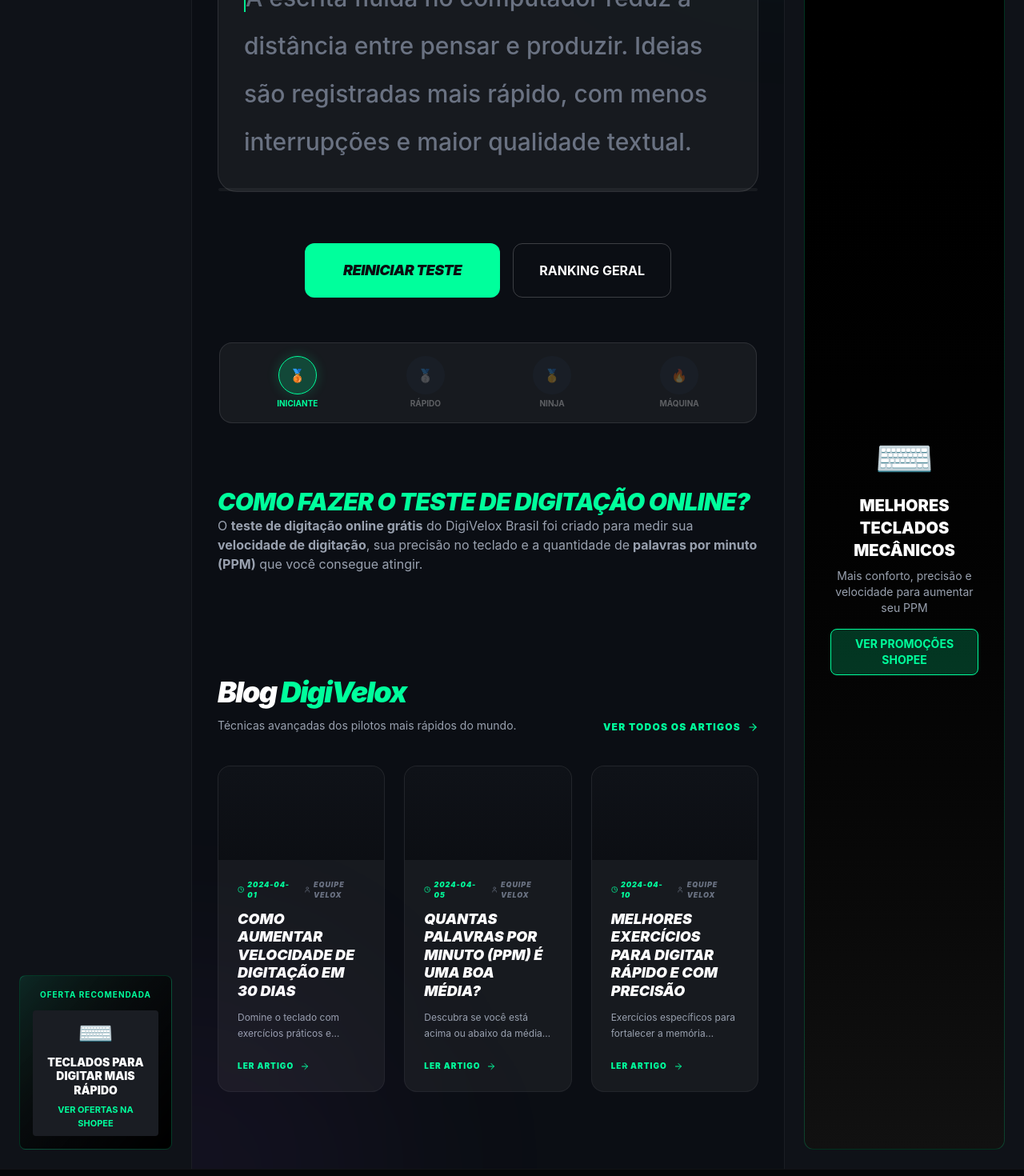
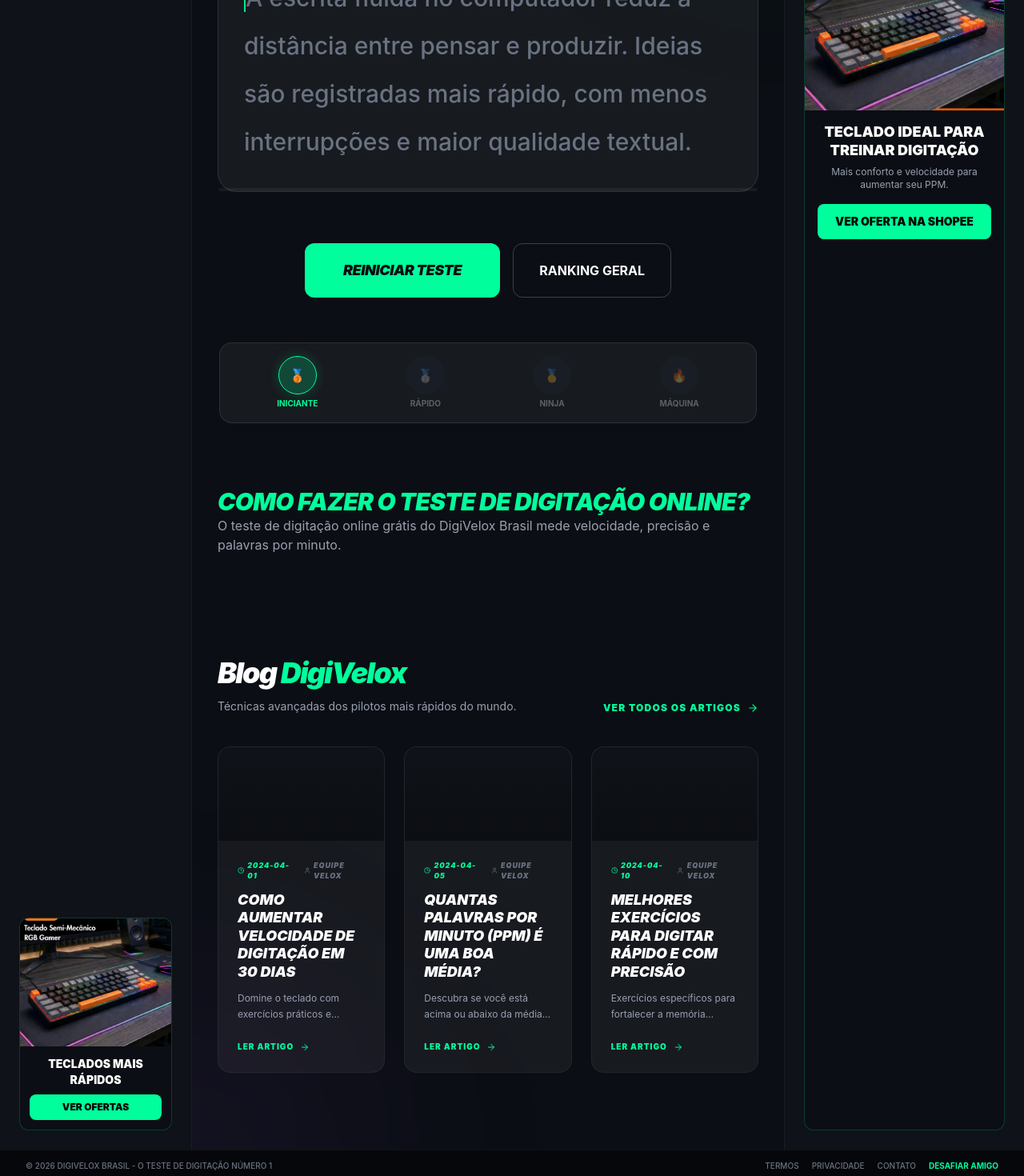
Before and after one commit to 14evertonalbertocorrea-coder/digivelox-brasil, a React (Vite) app: page / in a window 1280 px wide. Shown: the part 380-1850 px from the top of the page at 80% size. Built offline with nearby package versions, Linux system fonts and the light colour scheme.

Commit message:
Update HomePage.tsx

```diff
--- a/src/HomePage.tsx
+++ b/src/HomePage.tsx
@@ -78,13 +78,18 @@ export const HomePage: React.FC<{ user: User | null }> = ({ user }) => {
           </div>
         </div>
 
-        <div className="mt-auto p-4 bg-gradient-to-br from-brand-neon/10 to-black border border-brand-neon/20 rounded-lg text-center hover:border-brand-neon/40 transition-all">
-          <span className="text-[10px] text-brand-neon uppercase block mb-3 font-bold tracking-widest">Oferta Recomendada</span>
+        <div className="mt-auto overflow-hidden border border-brand-neon/20 rounded-xl bg-[#0b0e14] hover:border-brand-neon/50 transition-all">
           <a href="https://s.shopee.com.br/5Aouf22y52" target="_blank" rel="noopener noreferrer" className="block">
-            <div className="w-full aspect-square bg-[#1A1D23] rounded flex flex-col items-center justify-center text-center px-3 hover:scale-105 transition-transform">
-              <span className="text-4xl mb-2">⌨️</span>
-              <span className="text-sm font-black text-white leading-tight">TECLADOS PARA DIGITAR MAIS RÁPIDO</span>
-              <span className="text-[11px] text-brand-neon mt-2 font-bold">VER OFERTAS NA SHOPEE</span>
+            <img
+              src="/teclado-banner.webp"
+              alt="Teclado mecânico gamer"
+              className="w-full h-[160px] object-cover"
+            />
+            <div className="p-3 text-center">
+              <h3 className="text-sm font-black text-white mb-2">TECLADOS MAIS RÁPIDOS</h3>
+              <div className="bg-brand-neon text-black rounded-lg px-3 py-2 font-black text-xs">
+                VER OFERTAS
+              </div>
             </div>
           </a>
         </div>
@@ -100,9 +105,7 @@ export const HomePage: React.FC<{ user: User | null }> = ({ user }) => {
           <section className="prose prose-invert max-w-none">
             <h2 className="text-3xl font-black italic uppercase tracking-tight text-brand-neon">Como fazer o Teste de Digitação Online?</h2>
             <p className="text-gray-400">
-              O <strong>teste de digitação online grátis</strong> do DigiVelox Brasil foi criado para medir sua
-              <strong> velocidade de digitação</strong>, sua precisão no teclado e a quantidade de
-              <strong> palavras por minuto (PPM)</strong> que você consegue atingir.
+              O teste de digitação online grátis do DigiVelox Brasil mede velocidade, precisão e palavras por minuto.
             </p>
           </section>
 
@@ -121,16 +124,31 @@ export const HomePage: React.FC<{ user: User | null }> = ({ user }) => {
           </a>
         </div>
 
-        <div className="flex-1 flex flex-col items-center justify-center border border-brand-neon/20 rounded-xl p-4 bg-gradient-to-b from-black to-[#111] hover:border-brand-neon/50 transition-all">
-          <span className="text-brand-neon text-[10px] uppercase font-bold mb-4 tracking-[0.2em]">RECOMENDADO PARA ALTO PPM</span>
-          <a href="https://s.shopee.com.br/5Aouf22y52" target="_blank" rel="noopener noreferrer" className="w-full h-full">
-            <div className="w-full h-full rounded flex flex-col items-center justify-center text-center p-4 hover:scale-[1.02] transition-transform">
-              <span className="text-6xl mb-4">⌨️</span>
-              <span className="text-xl text-white font-black mb-2">MELHORES TECLADOS MECÂNICOS</span>
-              <span className="text-sm text-gray-400 mb-4">Mais conforto, precisão e velocidade para aumentar seu PPM</span>
-              <span className="px-4 py-2 bg-brand-neon/20 border border-brand-neon text-brand-neon rounded-lg font-bold text-sm">
-                VER PROMOÇÕES SHOPEE
-              </span>
+        <div className="flex-1 overflow-hidden border border-brand-neon/20 rounded-xl bg-[#0b0e14] hover:border-brand-neon/50 transition-all">
+          <a
+            href="https://s.shopee.com.br/5Aouf22y52"
+            target="_blank"
+            rel="noopener noreferrer"
+            className="block h-full"
+          >
+            <img
+              src="/teclado-banner.webp"
+              alt="Teclado gamer para digitação rápida"
+              className="w-full h-[220px] object-cover"
+            />
+
+            <div className="p-4 text-center">
+              <h3 className="text-lg font-black text-white leading-tight mb-2">
+                TECLADO IDEAL PARA TREINAR DIGITAÇÃO
+              </h3>
+
+              <p className="text-xs text-gray-400 mb-4">
+                Mais conforto e velocidade para aumentar seu PPM.
+              </p>
+
+              <div className="bg-brand-neon text-black rounded-lg px-4 py-3 font-black text-sm hover:scale-105 transition-transform">
+                VER OFERTA NA SHOPEE
+              </div>
             </div>
           </a>
         </div>
```
